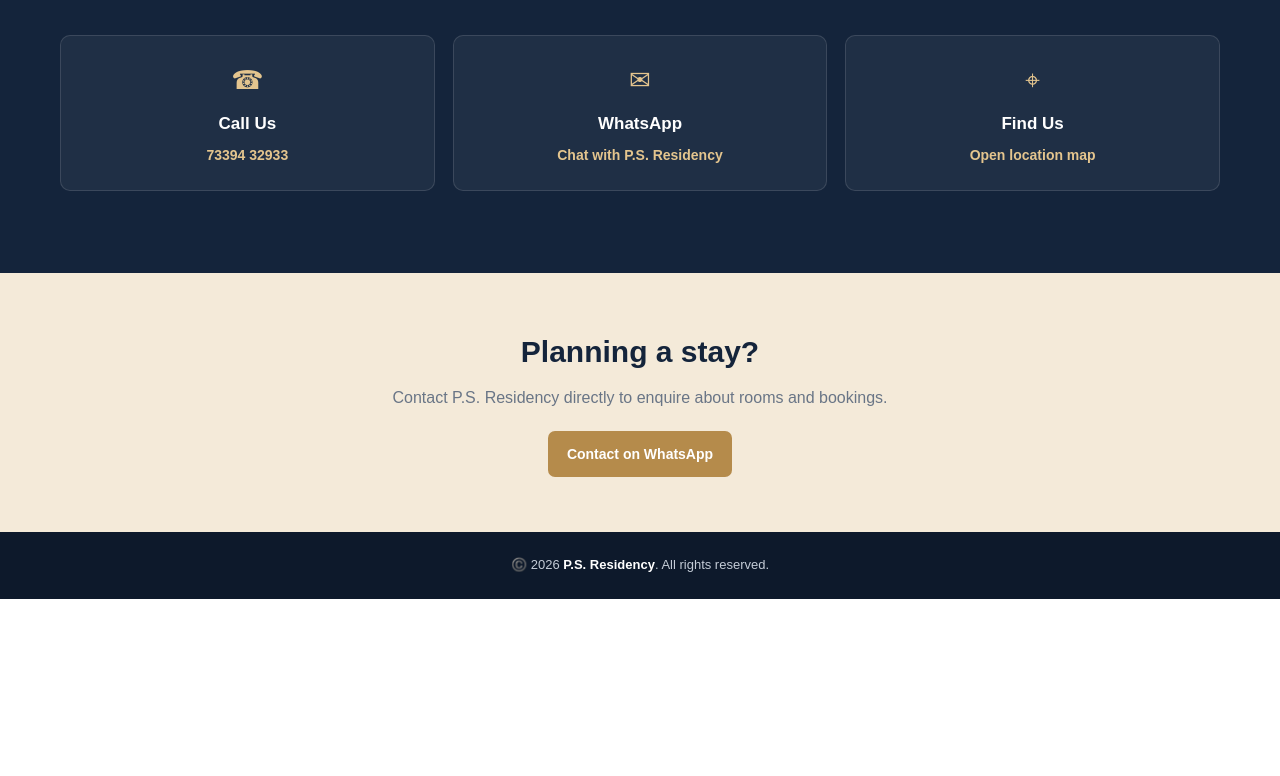
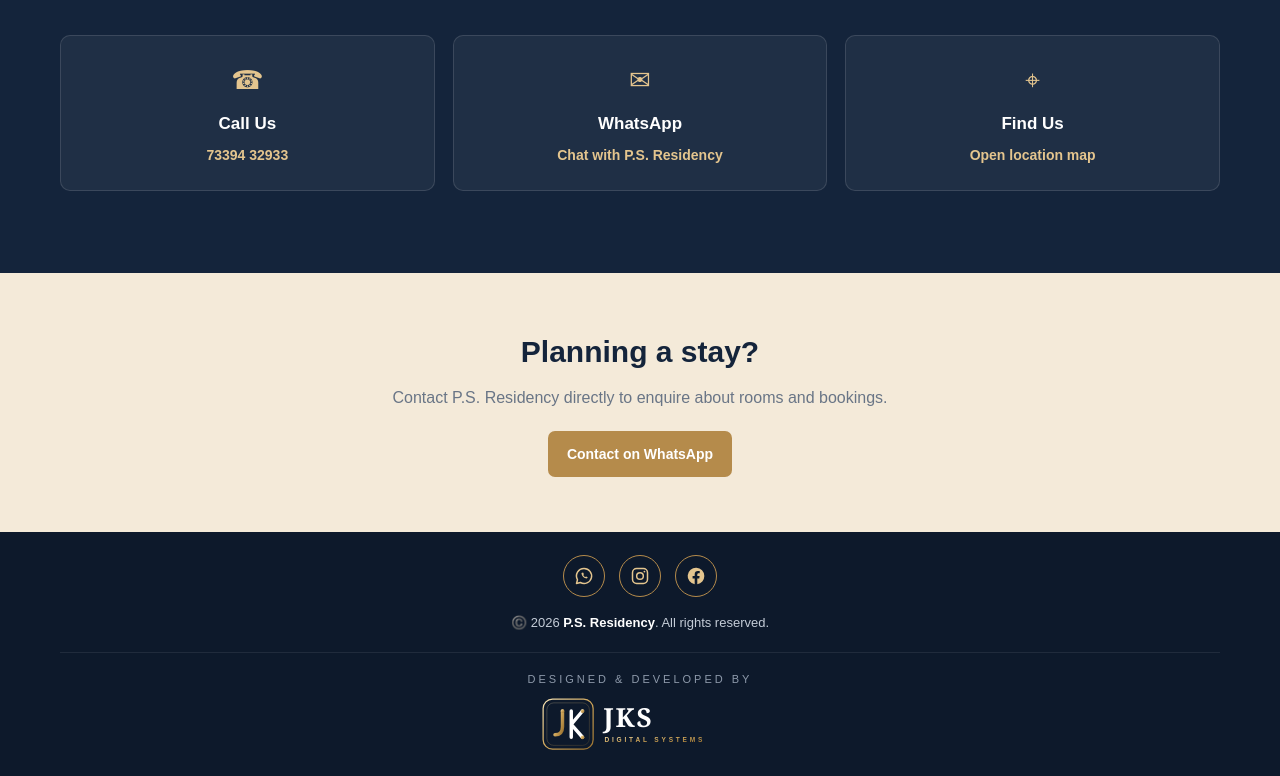
Before and after one commit to PSResidency/PSResidency-Namakkal, a plain HTML site: page index.html in a window 1280 px wide. Shown: the part 3131-3907 px from the top of the page. Before the commit the page ends 3730 px from the top, so only its background shows below. Drawn offline with Linux system fonts and the light colour scheme.

Commit message:
Enhance footer with social links and credits
Added social media links and credit section to footer.

```diff
--- a/index.html
+++ b/index.html
@@ -69,6 +69,13 @@ section{padding:82px 0}
 .cta p{color:var(--muted);margin-bottom:20px}
 footer{background:#0d192b;color:#c4ccd7;padding:23px 0;text-align:center;font-size:13px}
 footer strong{color:#fff}
+.social{display:flex;justify-content:center;gap:14px;margin-bottom:16px}
+.social a{width:42px;height:42px;border-radius:50%;border:1px solid var(--gold);color:var(--gold-light);display:flex;align-items:center;justify-content:center;transition:.2s}
+.social a svg{width:20px;height:20px}
+.social a:hover{background:var(--gold);color:#fff;transform:translateY(-2px)}
+.credit{margin-top:18px;padding-top:18px;border-top:1px solid #ffffff14;display:flex;flex-direction:column;align-items:center;gap:8px}
+.credit-label{font-size:11px;letter-spacing:3px;text-transform:uppercase;color:#8e9aab}
+.credit svg{width:200px;height:auto;display:block}
 @media(max-width:850px){
  .navlinks{display:none;position:absolute;top:76px;left:0;right:0;background:#fff;padding:18px 5%;box-shadow:0 10px 18px #0001;flex-direction:column;align-items:flex-start;gap:16px}
  .navlinks.open{display:flex}.menu-btn{display:block}.nav-actions .login-btn{display:none}
@@ -83,6 +90,7 @@ footer strong{color:#fff}
  .hero p{font-size:15px}.room-grid,.gallery-grid,.contact-grid{grid-template-columns:1fr}
  .room-card img{height:250px}.gallery-grid a{height:250px}
  section{padding:62px 0}
+ .credit svg{width:170px}
 }
 </style>
 </head>
@@ -194,7 +202,50 @@ footer strong{color:#fff}
 </section>
 </main>
 
-<footer><div class="container">©️ <span id="year"></span> <strong>P.S. Residency</strong>. All rights reserved.</div></footer>
+<footer>
+ <div class="container">
+  <div class="social">
+   <a href="https://wa.me/917339432933" target="_blank" rel="noopener" aria-label="WhatsApp" title="WhatsApp">
+    <svg viewBox="0 0 24 24" fill="none" stroke="currentColor" stroke-width="1.8" stroke-linejoin="round"><path d="M12 3a9 9 0 0 0-7.8 13.5L3 21l4.65-1.2A9 9 0 1 0 12 3z"/><path d="M9 8.5c0 3.5 3 6.5 6.5 6.5l1-1.5-2-1-1 .8c-1-.4-2-1.4-2.4-2.4l.8-1-1-2L9 8.5z" fill="currentColor" stroke="none"/></svg>
+   </a>
+   <!-- TODO: replace # with your Instagram page link -->
+   <a href="#" target="_blank" rel="noopener" aria-label="Instagram" title="Instagram">
+    <svg viewBox="0 0 24 24" fill="none" stroke="currentColor" stroke-width="1.8"><rect x="3" y="3" width="18" height="18" rx="5"/><circle cx="12" cy="12" r="4"/><circle cx="17.3" cy="6.7" r="1.1" fill="currentColor" stroke="none"/></svg>
+   </a>
+   <!-- TODO: replace # with your Facebook page link -->
+   <a href="#" target="_blank" rel="noopener" aria-label="Facebook" title="Facebook">
+    <svg viewBox="0 0 24 24" fill="currentColor"><path d="M22 12a10 10 0 1 0-11.56 9.88v-6.99H7.9V12h2.54V9.8c0-2.5 1.49-3.89 3.77-3.89 1.09 0 2.24.2 2.24.2v2.46h-1.26c-1.24 0-1.63.77-1.63 1.56V12h2.78l-.44 2.89h-2.34v6.99A10 10 0 0 0 22 12z"/></svg>
+   </a>
+  </div>
+  ©️ <span id="year"></span> <strong>P.S. Residency</strong>. All rights reserved.
+  <div class="credit">
+   <span class="credit-label">Designed &amp; developed by</span>
+   <svg xmlns="http://www.w3.org/2000/svg" viewBox="0 0 640 180" role="img" aria-label="JKS Digital Systems">
+    <defs>
+     <linearGradient id="jksg" x1="0" y1="0" x2="1" y2="1">
+      <stop offset="0" stop-color="#f6e3b4"/>
+      <stop offset="0.5" stop-color="#cfa65a"/>
+      <stop offset="1" stop-color="#9a7230"/>
+     </linearGradient>
+    </defs>
+    <rect x="10" y="10" width="160" height="160" rx="30" fill="none" stroke="url(#jksg)" stroke-width="4"/>
+    <rect x="22" y="22" width="136" height="136" rx="22" fill="none" stroke="url(#jksg)" stroke-width="1.2" opacity=".6"/>
+    <g fill="none" stroke-linecap="round" stroke-linejoin="round" stroke-width="11">
+     <path d="M72 48 V98 Q72 124 48 124" stroke="url(#jksg)"/>
+     <path d="M100 48 V132 M100 91 L136 48 M100 91 L136 132" stroke="#ffffff"/>
+    </g>
+    <g fill="url(#jksg)">
+     <circle cx="72" cy="48" r="6"/>
+     <circle cx="136" cy="48" r="6"/>
+     <circle cx="136" cy="132" r="6"/>
+    </g>
+    <text x="202" y="100" font-family="Georgia, 'Times New Roman', serif" font-size="84" font-weight="700" letter-spacing="6" fill="#ffffff">JKS</text>
+    <line x1="206" y1="116" x2="610" y2="116" stroke="url(#jksg)" stroke-width="1.5"/>
+    <text x="206" y="146" font-family="Arial, Helvetica, sans-serif" font-size="21" font-weight="600" letter-spacing="9" fill="url(#jksg)">DIGITAL SYSTEMS</text>
+   </svg>
+  </div>
+ </div>
+</footer>
 <script>
 function toggleMenu(){document.getElementById('navlinks').classList.toggle('open')}
 function closeMenu(){document.getElementById('navlinks').classList.remove('open')}
```
